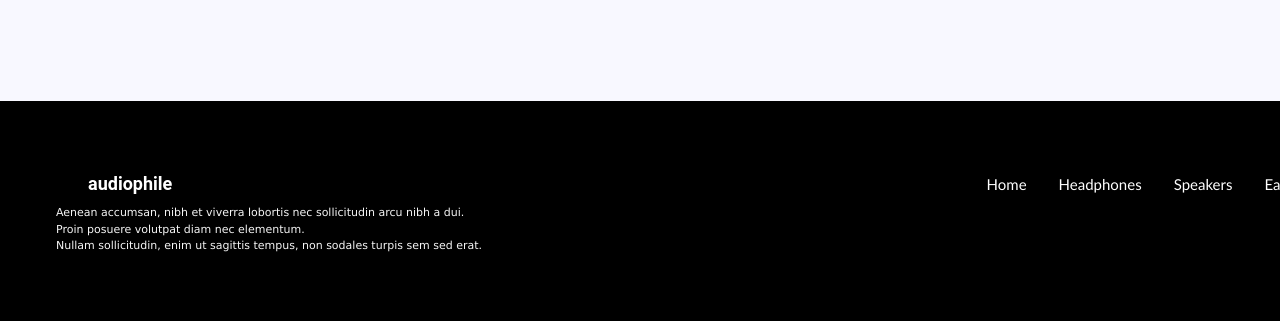
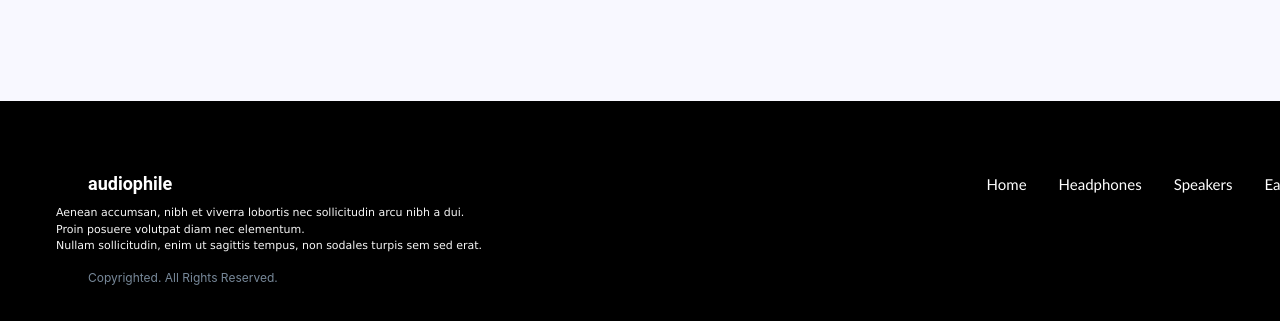
Before and after one commit to zitamello/SoundProductWebsite, a plain HTML site: page index.html in a window 1280 px wide. Shown: the part 2049-2370 px from the top of the page. Drawn offline with nearby package versions, Linux system fonts and the light colour scheme.

Commit message:
copyright

```diff
--- a/index.html
+++ b/index.html
@@ -112,6 +112,7 @@
             <li><a href="#">Earphones</a></li>
           </ul>
         </nav>
+        <p class="p-copyright"> Copyrighted. All Rights Reserved. </p>
       </div>
     </div>
     <script src="script.js"></script>
--- a/style.css
+++ b/style.css
@@ -512,3 +512,10 @@ p {
   float: right;
   margin-top: 4.3rem;
 }
+
+.p-copyright {
+  position: absolute;
+  color: lightslategray;
+  margin-top: 10.5rem;
+  margin-left: 5.5rem;
+}
```
